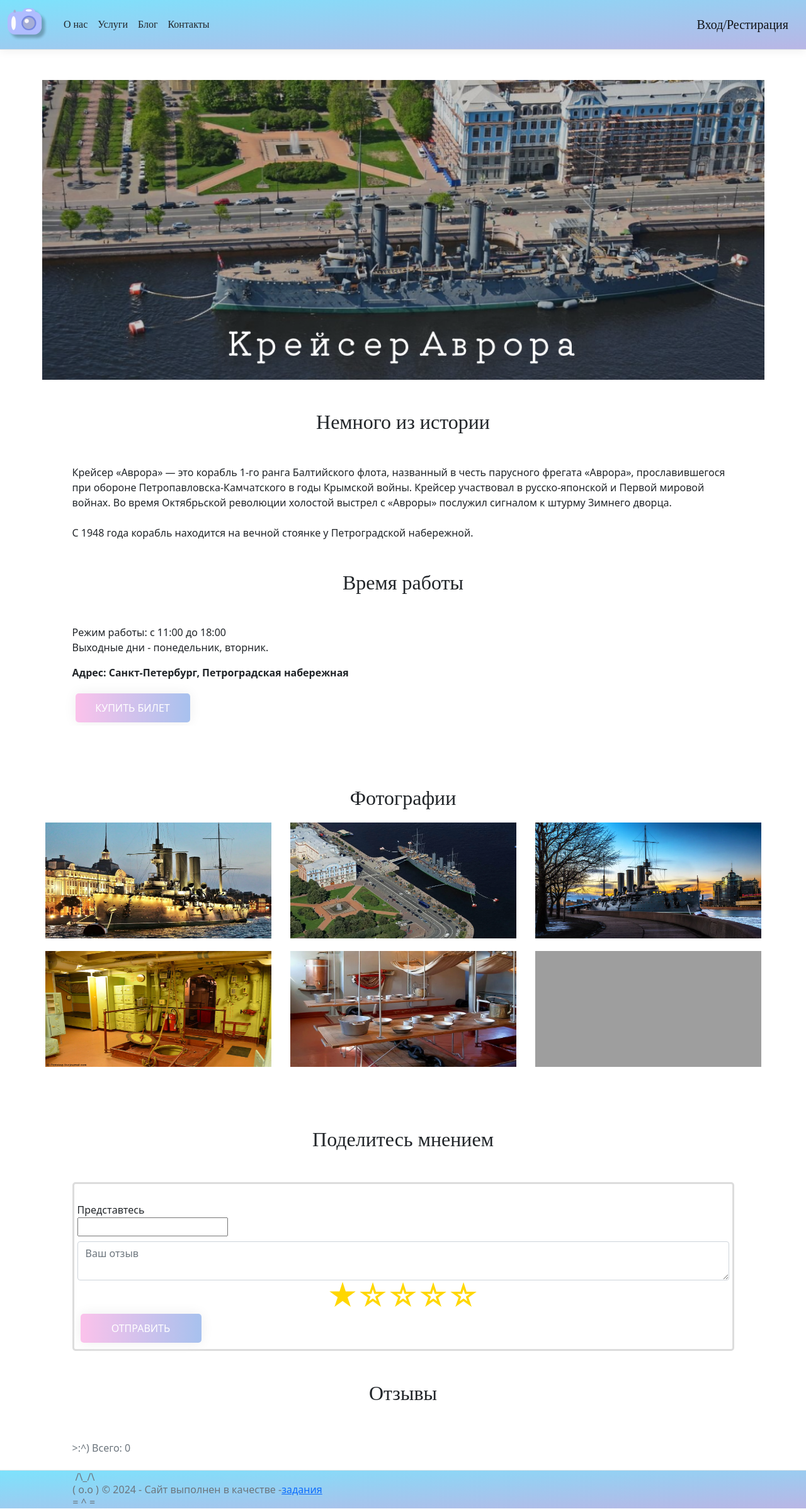
After one commit to TotKtoSmog/Attractions, an ASP.NET Core app: template Views/City/SaintPetersburg/CruiserAurora.cshtml in a window 1280 px wide. The commit adds this page. Shown: the whole page at 63% size. Run offline with ASP.NET Core 8, Linux system fonts and the light colour scheme; the template is opened without the code that fills it, so the values that code supplies are empty; style sheets or scripts are compiled from the project's sources; some web fonts are replaced; grey boxes are pictures that could not be loaded.

Commit message:
Добавление страницы Крейсер Аврора

```diff
--- /dev/null
+++ b/Views/City/SaintPetersburg/CruiserAurora.cshtml
@@ -0,0 +1,98 @@
+@{
+    ViewData["Title"] = "Крейсер Аврора";
+}
+@model IEnumerable<Attractions.Models.dboModels.Feedback>
+<div class="img-container my-5">
+    <img class="city-main-img" src="/Image/cruiser Aurora.png" />
+    <div class="mx-5">
+        <h2 class="kiwi-maru-regular text-center my-5">Немного из истории</h2>
+        <p>
+            Крейсер «Аврора» — это корабль 1-го ранга Балтийского флота, названный в честь парусного фрегата «Аврора»,
+            прославившегося при обороне Петропавловска-Камчатского в годы Крымской войны. Крейсер участвовал в
+            русско-японской и Первой мировой войнах. Во время Октябрьской революции холостой выстрел с «Авроры» послужил
+            сигналом к штурму Зимнего дворца.  <br>
+            <br>
+            С 1948 года корабль находится на вечной стоянке у Петроградской набережной.
+        </p>
+        <h2 class="kiwi-maru-regular text-center my-5">Время работы</h2>
+        <p>
+            Режим работы: с 11:00 до 18:00<br>
+            Выходные дни - понедельник, вторник.<br>
+        </p>
+        <p><b>Адрес: Санкт-Петербург, Петроградская набережная</b></p>
+        <div class="btn-container">
+            <a href="https://navalmuseum.ru/bay_ticket#text" class="btn btn-2">Купить билет</a>
+        </div>
+    </div>
+</div>
+<div class="items py-5 text-center">
+    <div class="item-center">
+        <h2 class="kiwi-maru-regular text-center">
+            Фотографии
+        </h2>
+    </div>
+    <div class="item-foto-n-h">
+        <img src="~/Image/cruiser Aurora1.png" alt="Летний сад 1">
+    </div>
+    <div class="item-foto-n-h">
+        <img src="~/Image/cruiser Aurora2.png" alt="Летний сад 2">
+    </div>
+    <div class="item-foto-n-h">
+        <img src="~/Image/cruiser Aurora3.png" alt="Летний сад 3">
+    </div>
+    <div class="item-foto-n-h">
+        <img src="~/Image/cruiser Aurora4.png" alt="Летний сад 4">
+    </div>
+    <div class="item-foto-n-h">
+        <img src="~/Image/cruiser Aurora5.png" alt="Летний сад 5">
+    </div>
+    <div class="item-foto-n-h">
+        <img src="~/Image/cruiser Aurora6.png" alt="Летний сад 6">
+    </div>
+</div>
+
+<div class="img-container mb-5">
+    <div class="mx-5">
+        <h2 class="kiwi-maru-regular text-center my-5">Поделитесь мнением</h2>
+        <form method="post" class="form-reviews" asp-controller="SaintPetersburg" asp-action="CruiserAurora">
+            <div class="form-group">
+                <input type="hidden" name="Id_Sight" value="6" />
+                <br><label>Представтесь</label><br>
+                <input class="mb-2" name="NameSender" type="text" />
+                <textarea class="form-control" placeholder="Ваш отзыв" name="FeedBackText"></textarea>
+                <div class="stars">
+                    <div class="star-group">
+                        <input type="radio" class="star" id="one" value="1" name="Ball" checked>
+                        <input type="radio" class="star" id="two" value="2" name="Ball">
+                        <input type="radio" class="star" id="three" value="3" name="Ball">
+                        <input type="radio" class="star" id="four" value="4" name="Ball">
+                        <input type="radio" class="star" id="five" value="5" name="Ball">
+                    </div>
+
+                </div>
+                <button class="btn-container btn btn-2" type="submit">
+                    Отправить
+                </button>
+            </div>
+        </form>
+        <div>
+            <h2 class="kiwi-maru-regular text-center my-5">Отзывы</h2>
+            <table class="table table-info">
+
+                <tbody>
+                    @foreach (var mes in Model)
+                    {
+                        <tr>
+                            <td>@mes.NameSender</td>
+                            <td>@mes.fb_datatime.ToShortDateString()</td>
+                            <td>@mes.FeedBackText</td>
+                            <td>@mes.Ball</td>
+                        </tr>
+                    }
+                </tbody>
+                <caption>>:^) Всего: @Model.Count()</caption>
+            </table>
+        </div>
+
+    </div>
+</div>
--- a/Views/City/SaintPetersburg/Index.cshtml
+++ b/Views/City/SaintPetersburg/Index.cshtml
@@ -59,7 +59,7 @@
         </a>
     </div>
     <div class="item">
-        <a href="#">
+        <a asp-controller="SaintPetersburg" asp-action="CruiserAurora">
             <img src="~/Image/avrora.png" alt="Крейсер Аврора">
             <div class="centered">Крейсер Аврора</div>
             <span class="bottom-right badge bg-success rounded-pill">4.0</span>
```
Also changed, not shown: Controllers/SaintPetersburgController.cs (+13 -0 lines), wwwroot/Image/cruiser Aurora.png (added), wwwroot/Image/cruiser Aurora1.png (added), wwwroot/Image/cruiser Aurora2.png (added), wwwroot/Image/cruiser Aurora3.png (added), wwwroot/Image/cruiser Aurora4.png (added), wwwroot/Image/cruiser Aurora5.png (added), 1 other file.
